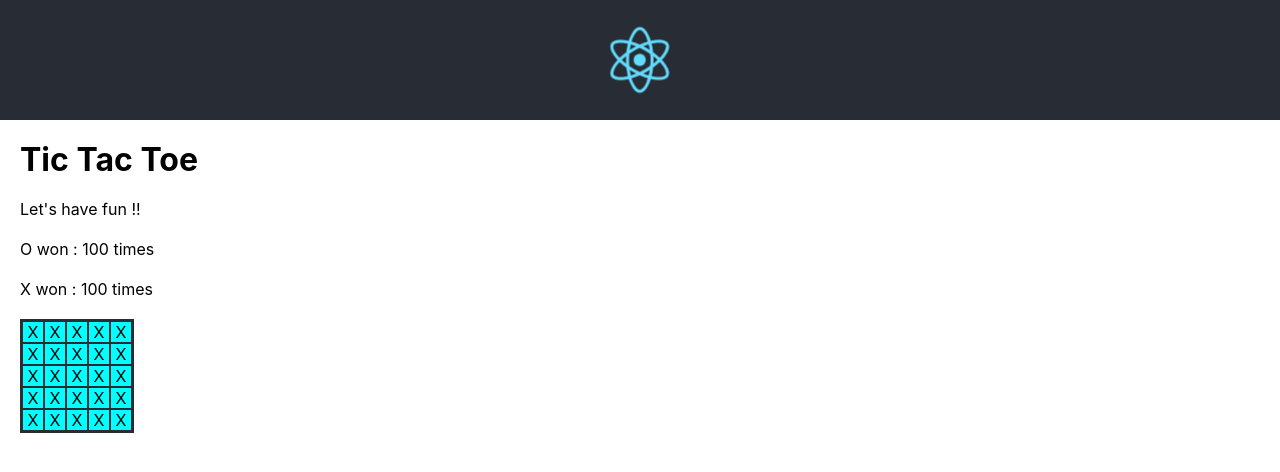
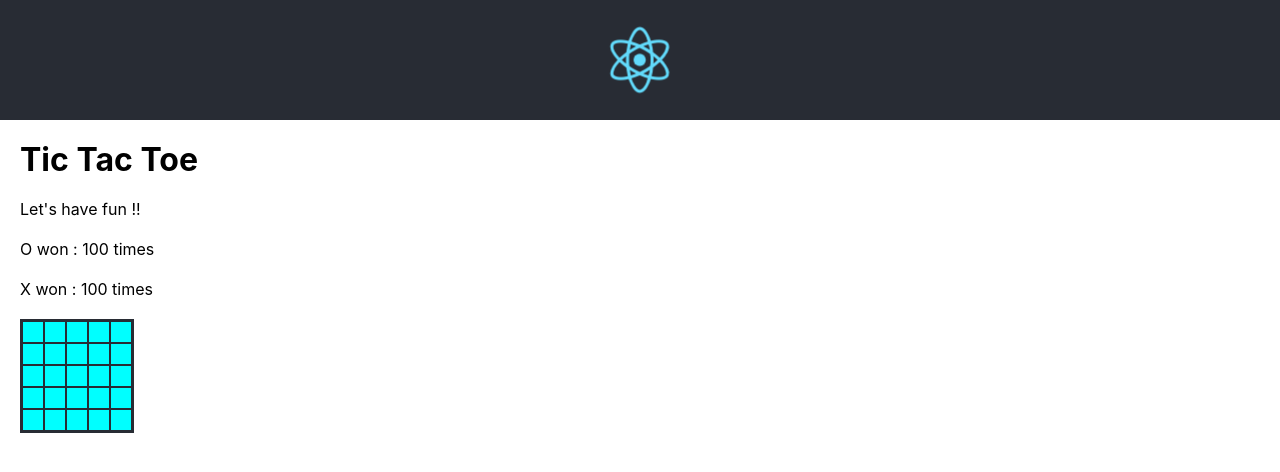
Before and after one commit to sherlyfebrianti96/React-tic-tac-toe, a React (Create React App) app: page / in a window 1280 px wide. Shown: the top 472 px of the page. Built offline with nearby package versions, Linux system fonts and the light colour scheme.

Commit message:
Dynamic box content

```diff
--- a/src/components/Box/Box.tsx
+++ b/src/components/Box/Box.tsx
@@ -11,7 +11,7 @@ class Box extends Component<BoxType, {}> {
     render() {
         return (
             <div className={styles.Box}>
-                X
+                {this.props.content}
             </div>
         )
     }
```
